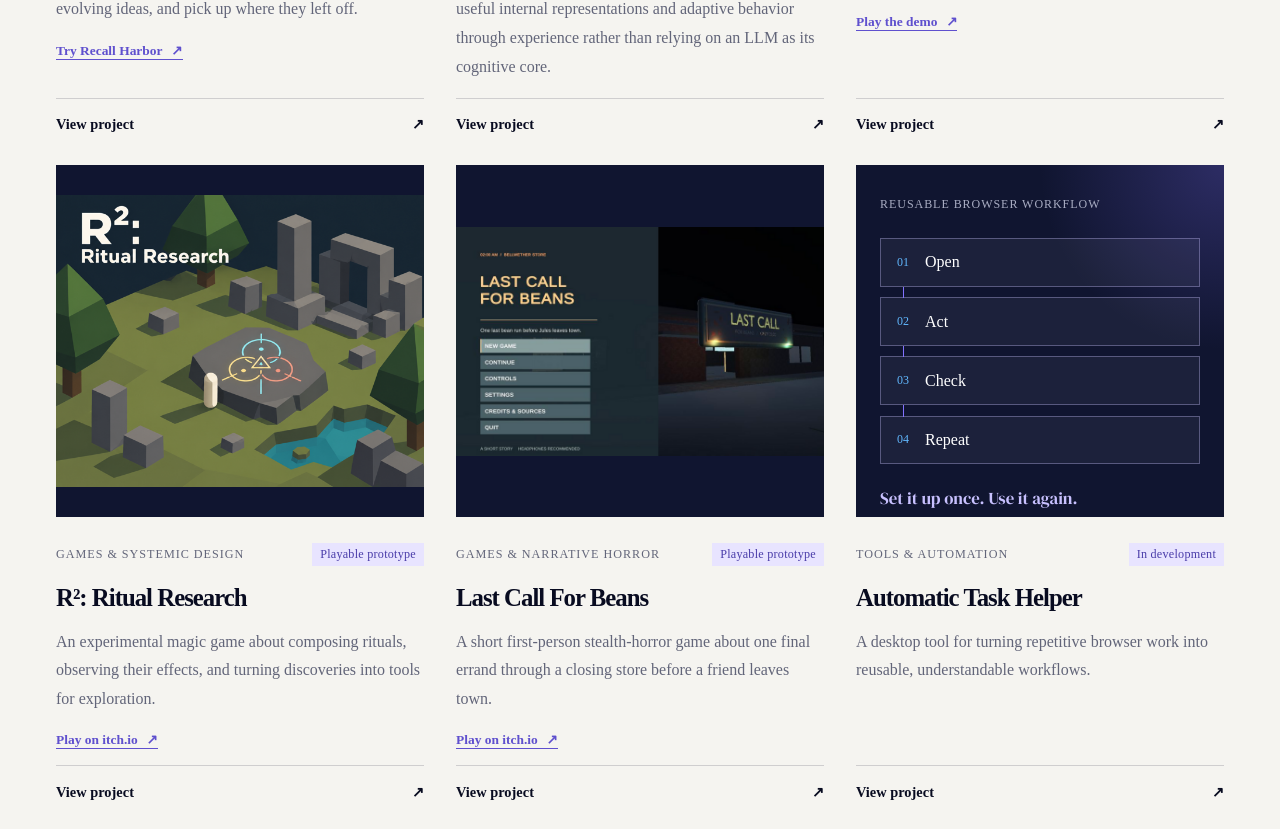
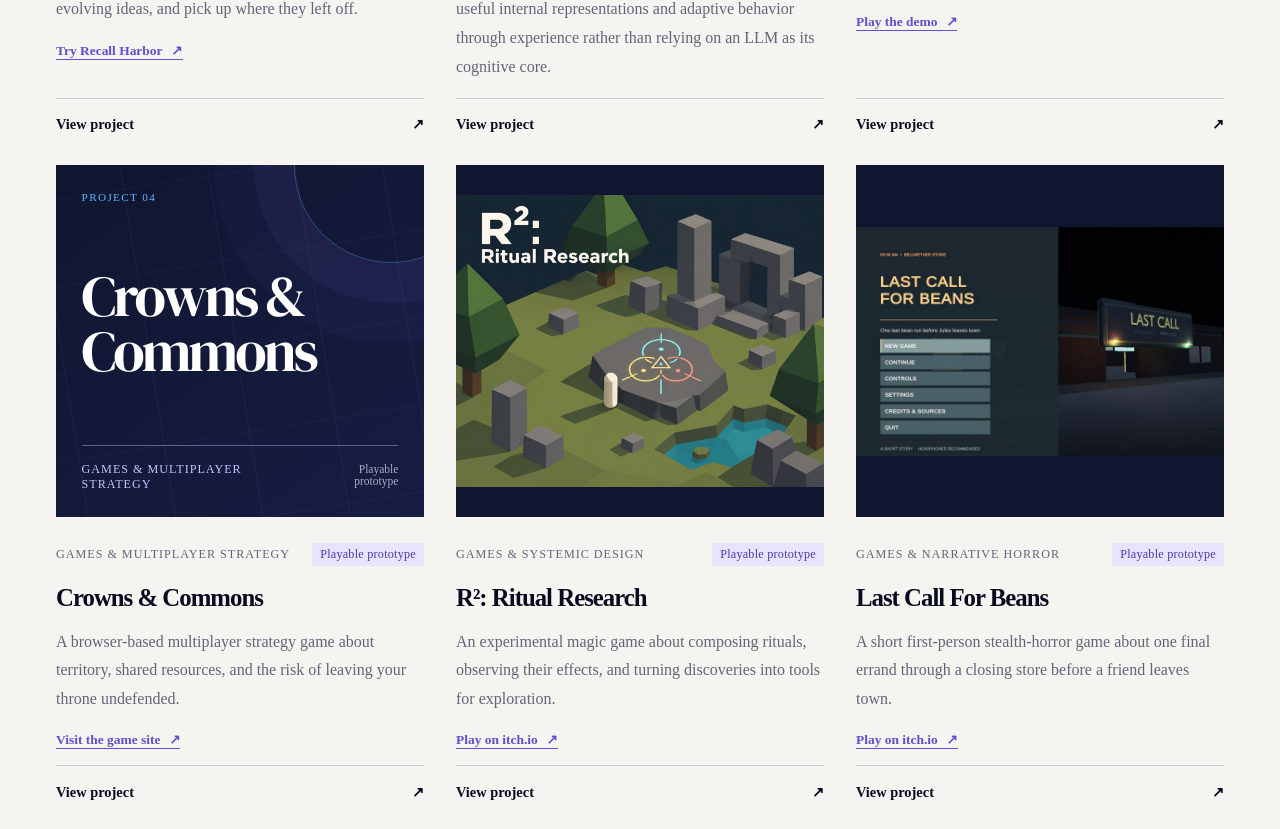
Before and after one commit to dwbrown115/silverCastleDigitalNew, a React (Vite) app: page / in a window 1280 px wide. Shown: the part 1791-2620 px from the top of the page. Built offline with nearby package versions, Linux system fonts and the light colour scheme; no server answers.

Commit message:
Add Crowns and Commons portfolio project

```diff
--- /dev/null
+++ b/src/Data/projects/crowns-and-commons.json
@@ -0,0 +1,90 @@
+{
+  "slug": "crowns-and-commons-info",
+  "name": "Crowns & Commons",
+  "category": "Games & multiplayer strategy",
+  "status": "Playable prototype",
+  "intro": "A browser-based multiplayer strategy game about territory, shared resources, and the risk of leaving your throne undefended.",
+  "tryHere": {
+    "label": "Visit the game site",
+    "href": "https://crownsandcommons.net/",
+    "external": true
+  },
+  "overview": [
+    "In Crowns & Commons, players move a monarch across a contested map, build their faction's economy, and recruit AI-controlled defenders and raiders. The monarch can travel; the throne stays put. A successful expedition can strengthen the faction, but sending too much of the army away can leave its seat of power exposed.",
+    "I led the concept, mechanics, presentation choices, and play-feedback loop, working with Theo, an AI development assistant, on implementation, debugging, testing, and deployment. Revisions grew out of specific play problems: opening rushes, premature throne captures, depleted resources, defensive bot decisions, and the cost of recruiting more units while keeping the existing army supplied.",
+    "The prototype combines a shared faction economy with an authoritative multiplayer server and bots that play under the same rules as humans. Turn-based play is the default, with an optional real-time mode. Tap-to-move controls and a mobile action dock support play on smaller screens, though interface density and clarity still need external play feedback."
+  ],
+  "challenge": "Make expansion, recruitment, and cooperation useful without letting an opening rush or an undefended throne decide the game before players have meaningful choices.",
+  "approach": "Tie tactical actions to a shared economy, give factions fair opening territory and preparation time, and enforce throne capture and combat rules on the server. Use hands-on play and seeded bot simulations to revise the mechanics, then seek external feedback on balance and usability.",
+  "facts": [
+    { "label": "Role", "value": "Game design & AI-assisted development" },
+    { "label": "Focus", "value": "Multiplayer strategy & shared economies" },
+    { "label": "Stage", "value": "Playable prototype" }
+  ],
+  "pages": [
+    {
+      "slug": "economy-and-throne-defense",
+      "title": "The cost of leaving home",
+      "summary": "How resource depletion, a shared vault, recruitment, and throne defense shape the decision to expand or stay close to home.",
+      "category": "Crowns & Commons game design",
+      "intro": "Every raid commits resources that could have supplied another unit or defended the faction's throne.",
+      "overview": [
+        "Three factions begin with equal territory and seeded resource layouts that guarantee opening placements. Preparation barriers prevent immediate rushes. The default mode uses action points and ordered human and bot turns, giving players time to consider their next move; real-time play offers a different pace.",
+        "Owned tiles provide basic treasury income. Crystal deposits have finite reserves: deposits that still contain crystals recover over game cycles, but a fully exhausted deposit stays empty. Their treasury contribution follows a logarithmic curve based on how full they are. In turn-based play, income and recovery follow rounds rather than elapsed wall-clock time.",
+        "Friendly territory automatically refills eligible units from the shared vault. That supply competes with recruitment and other spending, so hiring another ally also creates another demand on the faction's resources. Banking, allocation, and direct energy gifts give players ways to coordinate. Expanding recruitment capacity has its own cost.",
+        "A throne occupied by a defender cannot simply be captured by arrival. Its defense must resolve first. Capturing a throne transfers the defeated faction's territory and changes faction allegiances, making a successful raid a change to the political map as well as a combat victory. Guard, healing, and power choices add decisions to an encounter. Health is public, while enemy fuel and treasury remain private.",
+        {
+          "text": "The initial inspiration included Halfbrick's Tank Tactics story and my own design notes. Crowns & Commons develops that starting point through its combination of territory control, shared resources, throne defense, and recruitable bots.",
+          "tryHere": {
+            "label": "Watch the Tank Tactics inspiration",
+            "href": "https://youtu.be/aOYbR-Q_4Hs",
+            "external": true
+          }
+        }
+      ],
+      "challenge": "Make resource use consequential while leaving room for players to recover, coordinate, and try a different strategy.",
+      "approach": "Iterate on opening fairness, resource exhaustion, information visibility, and bot defense through repeatable simulations and hands-on games.",
+      "highlights": [],
+      "next": "External playtests will help assess long sieges, mobile control density, and the tradeoff between recruitment and supply."
+    },
+    {
+      "slug": "architecture-and-validation",
+      "title": "The server, bots, and test evidence",
+      "summary": "Authoritative game state, privacy-filtered bot observations, AWS deployment, and what the release-candidate checks establish.",
+      "category": "Crowns & Commons architecture",
+      "intro": "The server validates actions and owns game state. Human clients and bots work within those rules.",
+      "overview": [
+        "The application separates an independently buildable static JavaScript frontend from a Node.js backend connected through WebSockets. The backend manages instanced, in-memory lobbies, reconnect tokens, turn order, and game state. A public room directory, unlisted rooms, invite-only rooms, expiring and revocable invitations, and quick matching support different ways to gather players.",
+        "Bots use bounded planning with time and node budgets, plus a heuristic fallback. They receive privacy-filtered observations and follow the same gameplay rules as humans. Turn-based bot actions are paced so players can follow what happened rather than seeing an entire sequence resolve at once.",
+        "The frontend uses AWS Amplify. The backend runs on a single-instance Elastic Beanstalk deployment with Route 53 DNS and nginx TLS with certificate renewal. Development and production have separate routing. Active rooms and reconnect tokens are volatile: restarting the backend clears them. Accounts, persistent rankings, ban lists, and shared state across multiple backend instances are outside the current implementation.",
+        "The October 9, 2026 release candidate passed 912 source tests: 693 backend and 219 frontend. Its packaged backend also passed 693 tests and 16 production TLS checks, with 11 additional production-routing tests. These are results from that release candidate, rather than a claim about every later revision.",
+        "Validation also included a two-tab create, join, and leave check on the public development site, six local load scenarios, paired seeded bot simulations, and hands-on opening tests. The load scenarios included 25 rooms with 50 human connections and 100 bots, as well as a 100-room, 400-socket admission-cap scenario.",
+        "Those checks support functional and regression confidence within the tested conditions. Local load tests do not establish AWS production capacity, and internal playtests do not establish human balance or broad usability. At the October 9 snapshot, the tested work had reached the repository's main branch, but the new-domain frontend and backend cutover still needed end-to-end verification.",
+        "A longer-session mode influenced by Neptune's Pride is a future direction using the same base game with different strategic tuning. Persistent long-session play is not implemented. The near-term focus is a feature freeze and external play feedback."
+      ],
+      "challenge": "Keep multiplayer state authoritative and bot behavior bounded while maintaining readable play and clear evidence about what has been tested.",
+      "approach": "Validate rules on the backend, limit bot planning work, filter observations by player visibility, and test the packaged deployment as well as the source.",
+      "highlights": [],
+      "next": "Complete production cutover verification and gather external play feedback before expanding the feature set."
+    }
+  ],
+  "highlights": [
+    {
+      "title": "Expansion has a cost",
+      "text": "Raiding, recruiting, and supplying units all draw on resources that could protect the faction's throne."
+    },
+    {
+      "title": "Bots share the rules",
+      "text": "Defenders and raiders use bounded planning and privacy-filtered observations, with the server enforcing the same actions available to human players."
+    },
+    {
+      "title": "Human design direction",
+      "text": "I chose the mechanics and revisions; Theo assisted with implementation and validation. Play feedback guided changes to fairness, resource use, and defense."
+    },
+    {
+      "title": "Evidence with limits",
+      "text": "Source tests, packaged-backend checks, local load scenarios, and seeded simulations support the prototype. Human balance and mobile clarity remain questions for external playtests."
+    }
+  ],
+  "next": "Freeze new features and gather real play feedback before expanding into longer-session play."
+}
--- a/src/Sections/Projects/index.jsx
+++ b/src/Sections/Projects/index.jsx
@@ -10,6 +10,7 @@ const projectOrder = [
   "recall-harbor-info",
   "kernel-info",
   "kjr-info",
+  "crowns-and-commons-info",
   "ritual-research-info",
   "last-call-for-beans-info",
   "automatic-task-helper-info",
```
